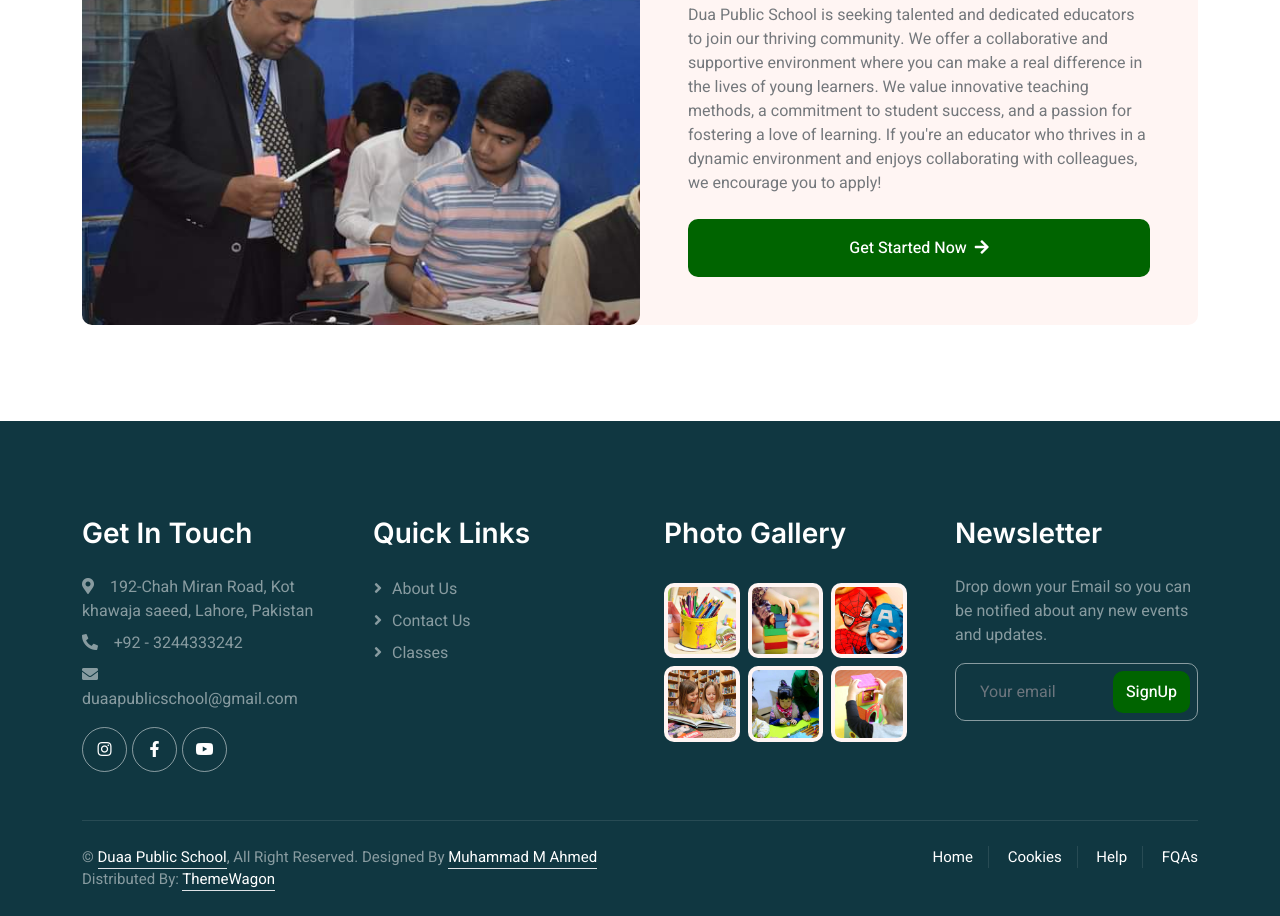
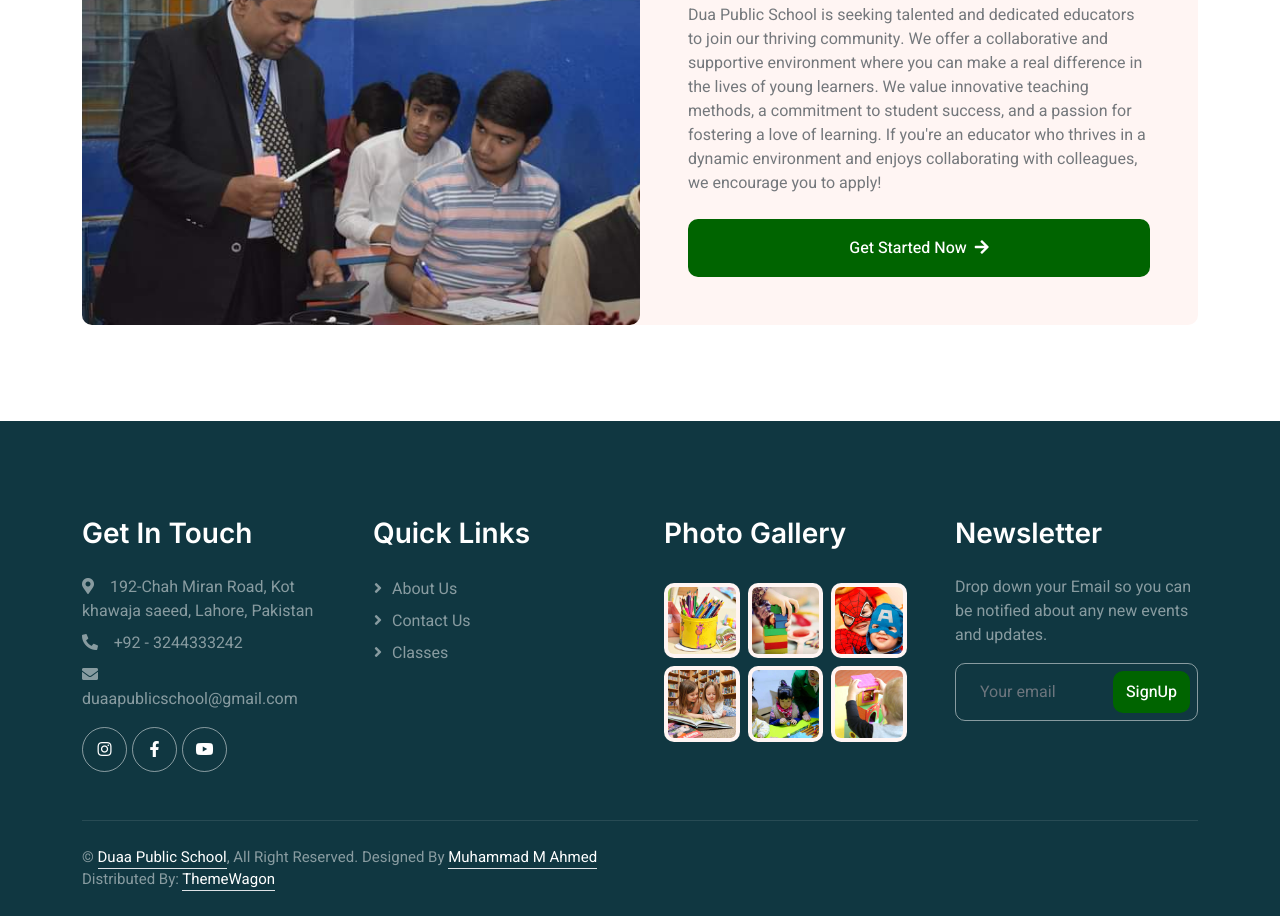
Before and after one commit to hassaanmomin/duapublicschool, a plain HTML site: page about.html in a window 1280 px wide. Shown: the part 1850-2766 px from the top of the page. Drawn offline with nearby package versions, Linux system fonts and the light colour scheme.

Commit message:
removed footer element

```diff
--- a/about.html
+++ b/about.html
@@ -217,14 +217,6 @@
 							Designed By <a class="border-bottom" href="https://htmlcodex.com">Muhammad M Ahmed</a>
                             <br>Distributed By: <a class="border-bottom" href="https://themewagon.com" target="_blank">ThemeWagon</a>
                           </div>
-                        <div class="col-md-6 text-center text-md-end">
-                            <div class="footer-menu">
-                                <a href="">Home</a>
-                                <a href="">Cookies</a>
-                                <a href="">Help</a>
-                                <a href="">FQAs</a>
-                            </div>
-                        </div>
                     </div>
                 </div>
             </div>
```
Also changed, not shown: appointment.html (+0 -8 lines), classes.html (+0 -8 lines), contact.html (+0 -8 lines), index.html (+0 -8 lines).
